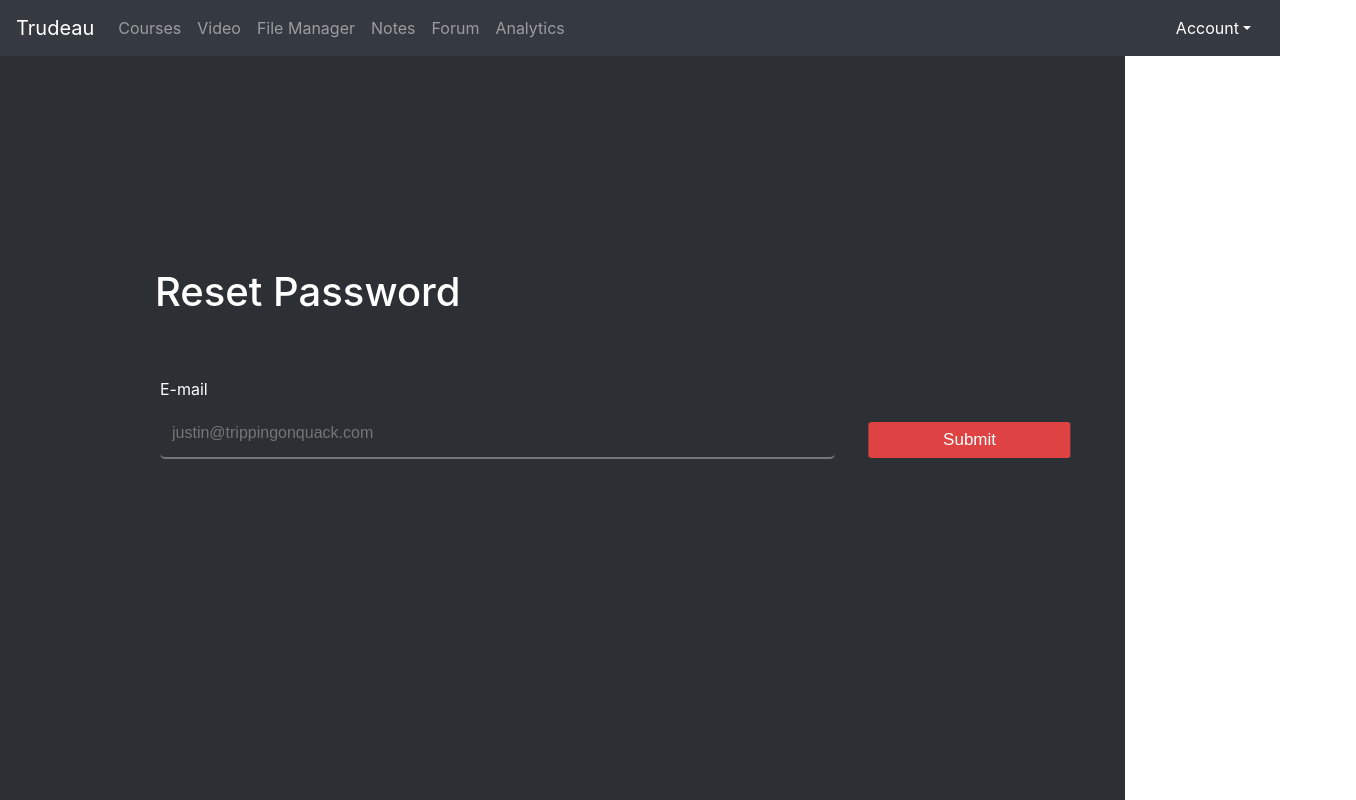
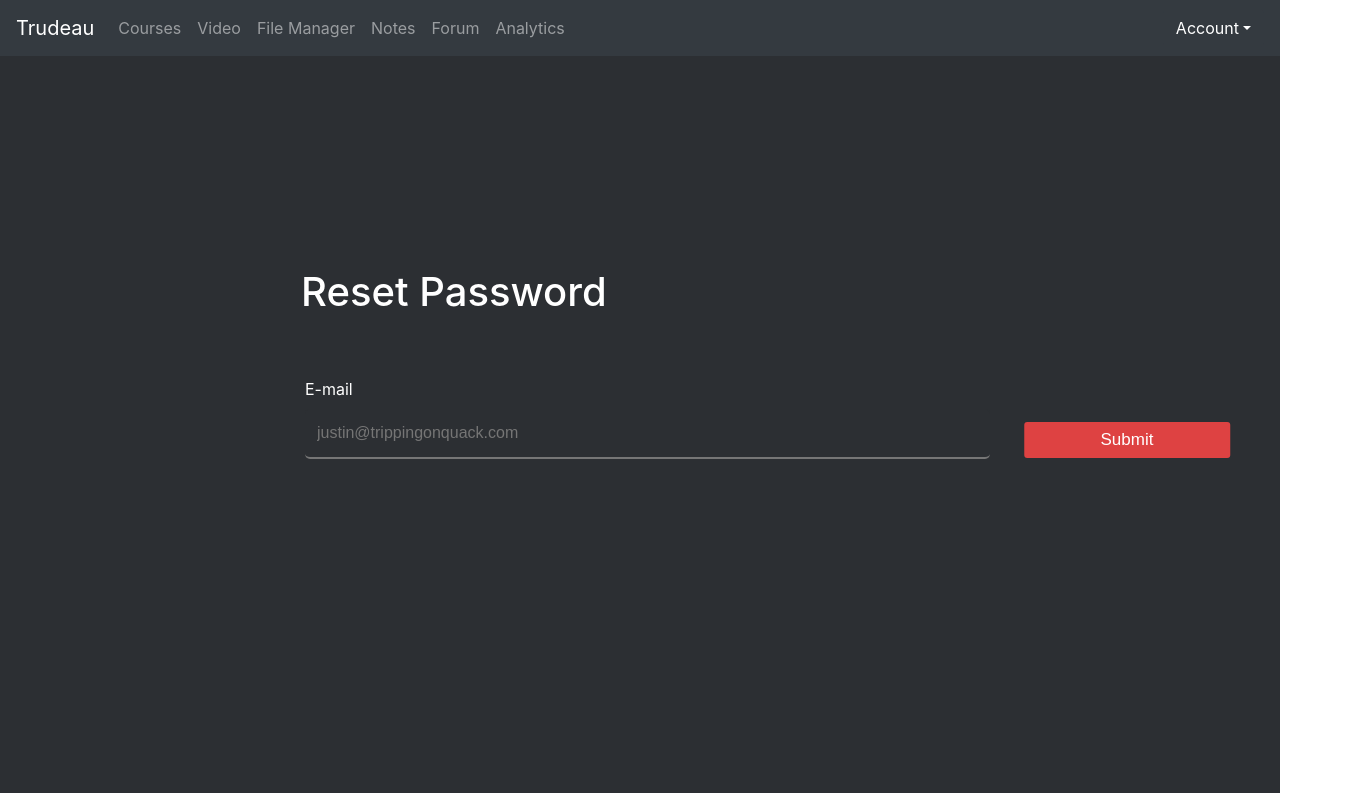
Before and after one commit to SliitBoy/ITP-Trudeau, a Vue app: page /forgotPassword in a window 1280 px wide. Shown: the top 800 px of the page, 1356 px wide, since content can reach past the window. Built offline with nearby package versions, Linux system fonts and the light colour scheme.

Commit message:
adjustments following grid removal

```diff
--- a/src/App.vue
+++ b/src/App.vue
@@ -1,16 +1,8 @@
 <template>
   <div>
     <app-header></app-header>
-    <div class="container-fluid h-100">
-      <div class="row">
-        <div class="col-md-10">
-          <router-view></router-view>
-        </div>
-        <div class="col-md-2 h-25">
-          <app-sidebar></app-sidebar>
-        </div>
-      </div>
-    </div>
+    <router-view></router-view>
+    <app-sidebar></app-sidebar>
   </div>
 </template>
 
--- a/src/components/accounts/administratorProfile.vue
+++ b/src/components/accounts/administratorProfile.vue
@@ -54,7 +54,7 @@
 
 <style scoped>
 .mainContainer{
-    margin-right: -72px;
+    margin-right: 200px;
     background-color: #2c2f33;
     margin-left: -50px;
     padding-left:75px;
--- a/src/components/accounts/forgotPassword.vue
+++ b/src/components/accounts/forgotPassword.vue
@@ -12,7 +12,7 @@
 
             <div class = "field">
                 <label for = "email">E-mail</label>
-                <input type = "text" id = "email" placeholder = "justin@trippingonquack.com">
+                <input type = "text" id = "emailForgot" placeholder = "justin@trippingonquack.com">
                 <button type ="submit" class = "submitEmail">Submit</button>
             </div>
 
@@ -24,7 +24,8 @@
 .mainContainer{
     color: white;
     background-color:#2c2f33;
-    margin-right: -73px;
+    margin-right: 0px;
+    padding-left: 160px;
 }
 .container{
     color: white;
@@ -32,7 +33,7 @@
     margin-left:-25px;
     padding-left: 50px;
     padding-top: 25px;
-    padding-bottom: 395px;
+    padding-bottom: 250px;
 }
 
 .field{
@@ -53,7 +54,7 @@ input[type=text] {
      color: white;
 }
 
-#email:focus{
+#emailForgot:focus{
      outline:none;
      box-shadow: none;
      border-bottom-color: whitesmoke;
--- a/src/components/accounts/login.vue
+++ b/src/components/accounts/login.vue
@@ -53,11 +53,11 @@ export default {
 <style scoped>
 
 .mainContainer{
-     margin-right: -270px;
+     margin-right: 0px;
 }
 .container{
      padding-left: 100px;
-     margin-left: -25px;
+     margin-left: -5px;
      min-height: 100%;
      min-width:100%;
      display:grid;
--- a/src/components/accounts/settings.vue
+++ b/src/components/accounts/settings.vue
@@ -90,6 +90,8 @@
                     </router-link>
                 </div>
 
+                <br><br>
+
             </div>
             </div>
 </template>
@@ -99,7 +101,7 @@
     min-height: 50vh;
     margin-left: -20px;
     padding-left: 100px;
-    margin-right: -80px;
+    margin-right: 0px;
     display:grid;
     grid-template-areas:
         'topLeft topRight'
@@ -223,6 +225,7 @@ input[type=email] {
     border-right:none;
     border-left:none;
     color:white;
+    transform: translate(-10%, 60%);
 }
 
 input[type=tel] {
--- a/src/components/accounts/studentProfile.vue
+++ b/src/components/accounts/studentProfile.vue
@@ -141,10 +141,10 @@
 }
 
 .innerContainer1{
-    margin-left: -100px;
+    margin-left: -205px;
     padding-left: 150px;
     background-color:#2c2f33;
-    margin-right: -131px;
+    margin-right: -5px;
     padding-right:131px;
     margin-top: -80px;
     padding-top: 80px;
@@ -155,10 +155,10 @@
     grid-gap:10px;
     background-color:#2c2f33;
     color: white;
-    margin-left: -80px;
+    margin-left: -210px;
     padding-left: 80px;
-    margin-right: -131px;
-    padding-right: 150px;
+    margin-right: -10px;
+    padding-right: 100px;
 }
 
 .courseContainers{
@@ -167,6 +167,7 @@
     grid-template-columns: repeat(auto-fit, minmax(200px, 1fr));
     background-color:#2c2f33;
     color: white;
+    padding-left: 20px;
 }
 
 .sectionTitle{
```
